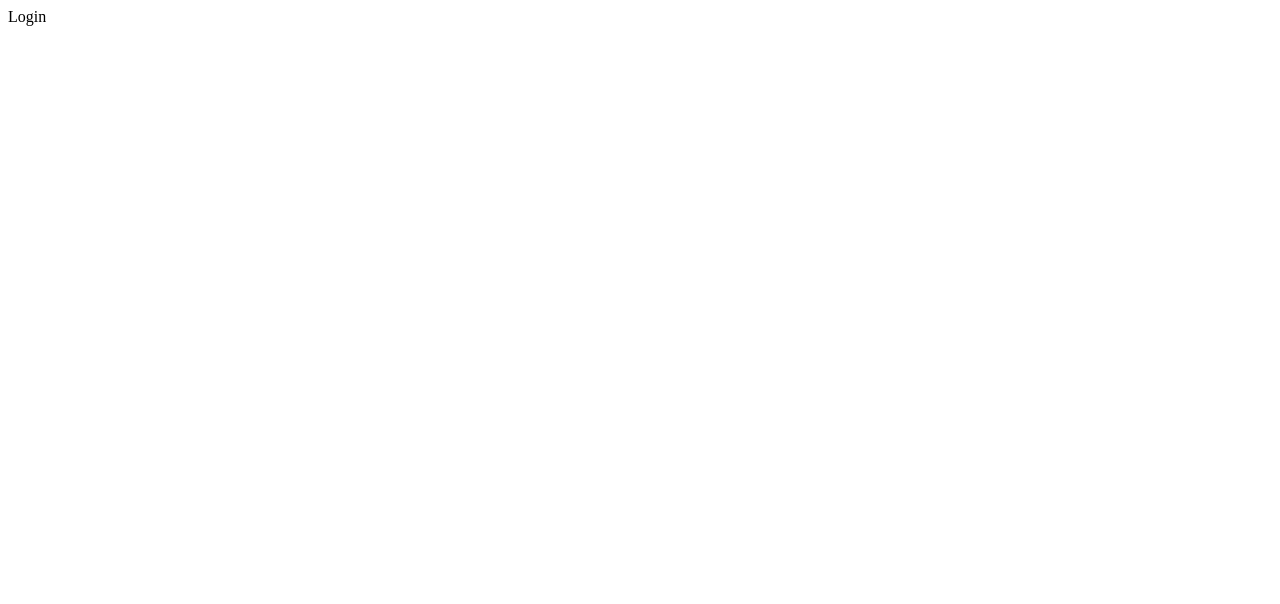
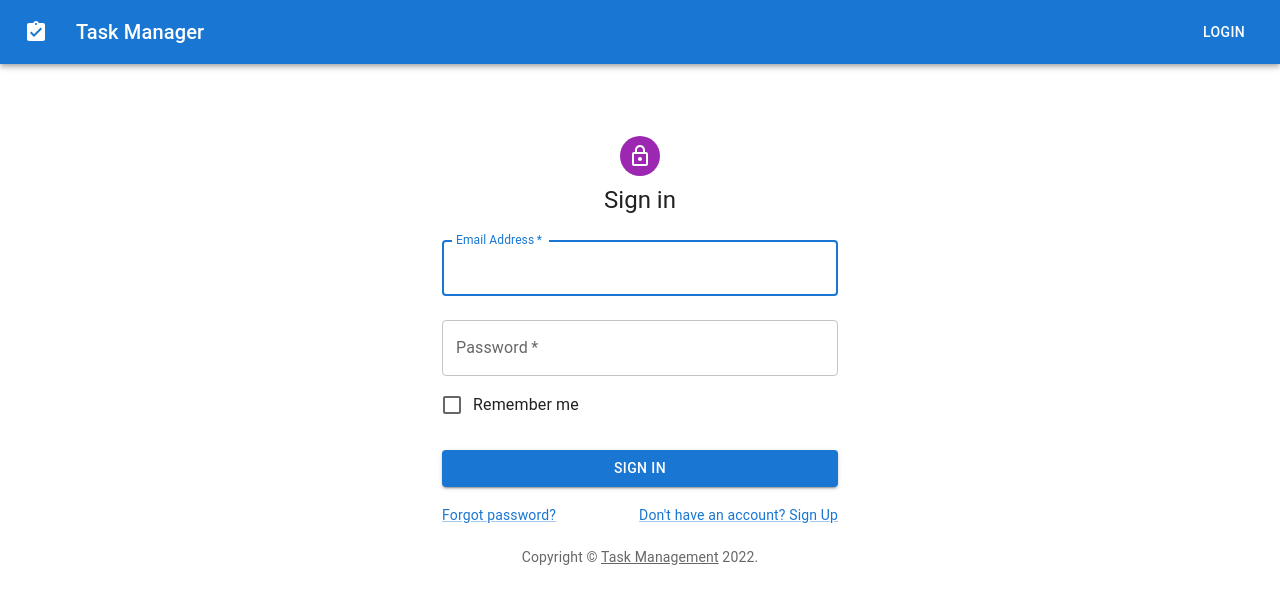
Before and after one commit to ShanuDey/task-management-ui, a React (Create React App) app: page /login in a window 1280 px wide. Shown: the top 604 px of the page. Built offline with nearby package versions, Linux system fonts and the light colour scheme.

Commit message:
design login page
Signed-off-by: ShanuDey <sd4shanudey@gmail.com>

```diff
--- a/src/page/Login.jsx
+++ b/src/page/Login.jsx
@@ -1,7 +1,99 @@
-import React from "react";
+import * as React from "react";
+import Avatar from "@mui/material/Avatar";
+import Button from "@mui/material/Button";
+import TextField from "@mui/material/TextField";
+import FormControlLabel from "@mui/material/FormControlLabel";
+import Checkbox from "@mui/material/Checkbox";
+import Link from "@mui/material/Link";
+import Grid from "@mui/material/Grid";
+import Box from "@mui/material/Box";
+import LockOutlinedIcon from "@mui/icons-material/LockOutlined";
+import Typography from "@mui/material/Typography";
+import Layout from "../component/Layout";
+import CssBaseline from "@mui/material/CssBaseline";
+import Container from "@mui/material/Container";
 
-const Login = () => {
-  return <div>Login</div>;
-};
+export default function SignIn() {
+  const handleSubmit = (event) => {
+    event.preventDefault();
+    const data = new FormData(event.currentTarget);
+    console.log({
+      email: data.get("email"),
+      password: data.get("password"),
+    });
+  };
 
-export default Login;
+  return (
+    <Layout>
+      <Container component="main" maxWidth="xs">
+        <CssBaseline />
+        <Box
+          sx={{
+            marginTop: 8,
+            display: "flex",
+            flexDirection: "column",
+            alignItems: "center",
+          }}
+        >
+          <Avatar sx={{ m: 1, bgcolor: "secondary.main" }}>
+            <LockOutlinedIcon />
+          </Avatar>
+          <Typography component="h1" variant="h5">
+            Sign in
+          </Typography>
+          <Box
+            component="form"
+            onSubmit={handleSubmit}
+            noValidate
+            sx={{ mt: 1 }}
+          >
+            <TextField
+              margin="normal"
+              required
+              fullWidth
+              id="email"
+              label="Email Address"
+              name="email"
+              autoComplete="email"
+              autoFocus
+            />
+            <TextField
+              margin="normal"
+              required
+              fullWidth
+              name="password"
+              label="Password"
+              type="password"
+              id="password"
+              autoComplete="current-password"
+            />
+            <FormControlLabel
+              control={<Checkbox value="remember" color="primary" />}
+              label="Remember me"
+            />
+            <Button
+              type="submit"
+              fullWidth
+              variant="contained"
+              sx={{ mt: 3, mb: 2 }}
+            >
+              Sign In
+            </Button>
+            <Grid container>
+              <Grid item xs>
+                <Link href="#" variant="body2">
+                  Forgot password?
+                </Link>
+              </Grid>
+              <Grid item>
+                <Link href="#" variant="body2">
+                  {"Don't have an account? Sign Up"}
+                </Link>
+              </Grid>
+            </Grid>
+          </Box>
+        </Box>
+      </Container>
+    </Layout>
+  );
+}
```
